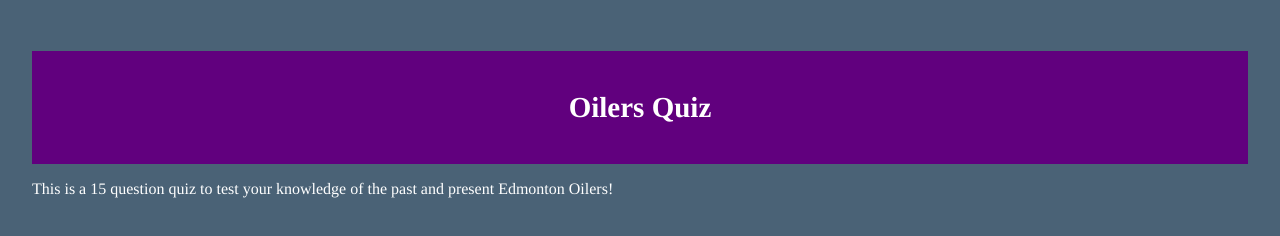
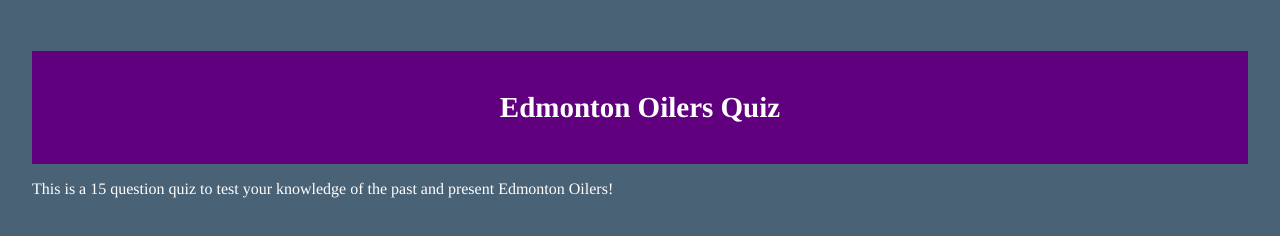
Before and after one commit to cajre/NHL-Expansion, a plain HTML site: page index.html in a window 1280 px wide. Drawn offline with Linux system fonts and the light colour scheme.

Commit message:
Update index.html

```diff
--- a/index.html
+++ b/index.html
@@ -7,10 +7,8 @@
     <link rel="icon" type="image/x-icon" href="favicon.ico">
   </head>
   <body>
-    <h1>Oilers Quiz</h1>
+    <h1>Edmonton Oilers Quiz</h1>
     <p>This is a 15 question quiz to test your knowledge of the past and present Edmonton Oilers!</p>
-
-
 
 
   </body>
```
